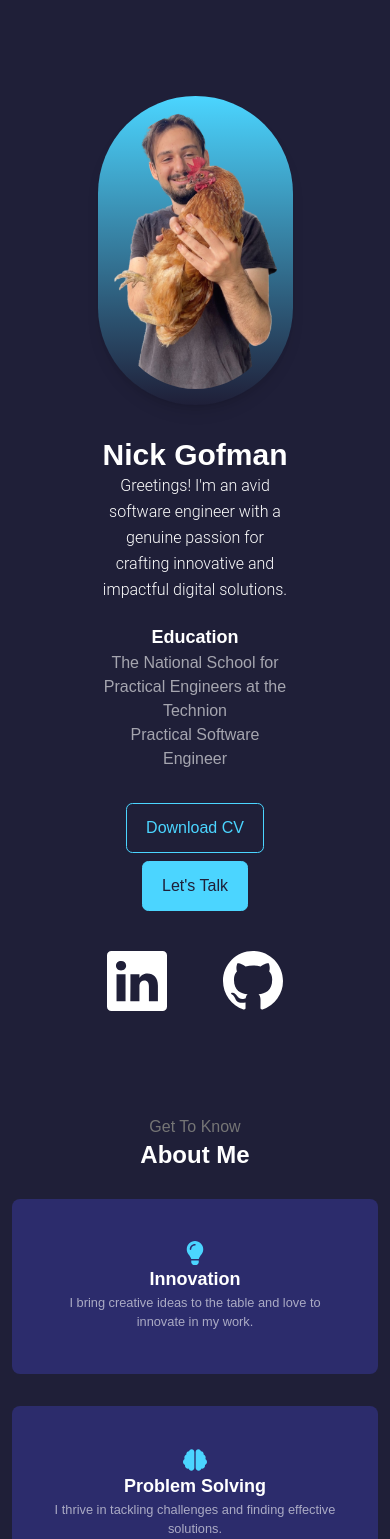
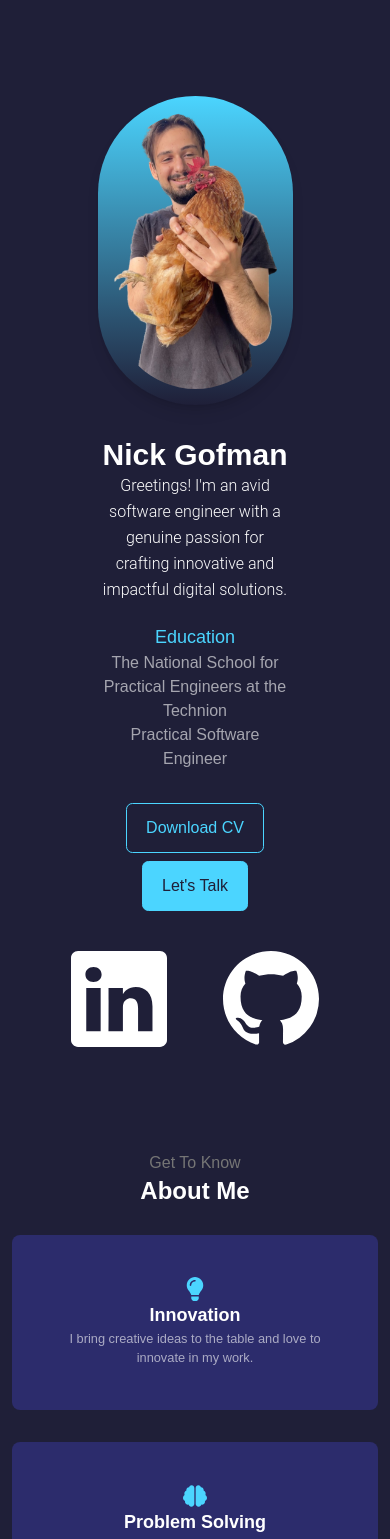
Before and after one commit to NickGofman/my-project, a React (Create React App) app: page / in a window 390 px wide. Shown: the top 1539 px of the page. Built offline with nearby package versions, Linux system fonts and the light colour scheme.

Commit message:
header- hover:scale-105 on the image, make all items be  in the center, make hover:text-color-primary on h5 and h6 education section

```diff
--- a/src/components/header/CTA.js
+++ b/src/components/header/CTA.js
@@ -15,19 +15,19 @@ function CTA() {
     <div
       className={`transition-transform ${
         socialsVisible ? 'translate-x--100 ' : 'translate-x-full opacity-0'
-      } duration-1000 transform`}
+      } duration-1000 transform `}
     >
       <div className="  flex items-center justify-center  mt-8 md:flex-row flex-col md:space-y-0 space-y-2  ">
         <a
           href={cvFile}
           download="NickGofman_Resume.pdf"
-          className="btn  m-0  text-color-primary hover:bg-color-white hover:text-color-bg  md:mr-4 transition-colors duration-300 ease-in-out p-4 rounded-md border-2"
+          className="btn  m-0  text-color-primary hover:bg-color-white hover:text-color-bg  md:mr-4 transition-colors duration-300 ease-in-out p-4 rounded-md border-2 hover:scale-105"
         >
           Download CV
         </a>
         <a
           href="#contact"
-          className="btn  m-0 bg-color-primary hover:bg-color-white hover:text-color-bg text-color-bg hover:--color-white transition-colors duration-300 ease-in-out p-4 rounded-md"
+          className="btn  m-0 bg-color-primary hover:bg-color-white hover:text-color-bg text-color-bg hover:--color-white transition-colors duration-300 ease-in-out p-4 rounded-md hover:scale-105"
         >
           Let's Talk
         </a>
--- a/src/components/header/Header.js
+++ b/src/components/header/Header.js
@@ -15,9 +15,9 @@ function Header() {
     }, 500); // Adjust the delay as needed
   }, []);
   return (
-    <header className="flex mt-8 mb-8 w-1/2 ml-10 mr-10 flex-col items-center ">
+    <header className="flex mt-8 mb-8 w-1/2 ml-10 mr-10 flex-col  ">
       <div className=" mt-8 ">
-        <div className="flex space-y-8 lg:space-y-0 md:space-y-0 flex-col md:flex-row  md:space-x-8 lg:flex-row  lg:space-x-8 items-center text-center">
+        <div className="flex space-y-8 lg:space-y-0 md:space-y-0 flex-col md:flex-row  md:space-x-8 lg:flex-row  lg:space-x-8 items-center text-center justify-center">
           <div
             className={`transition-transform ${
               socialsVisible ? 'translate-x-0' : '-translate-x-full opacity-0'
@@ -28,7 +28,7 @@ function Header() {
             alt="me"
             className={`transition-transform ${
               socialsVisible ? 'translate-x-0' : '-translate-x-full opacity-0'
-            } duration-1000 transform w-64 rounded-full shadow-lg mx-auto`}
+            } hover:scale-105 duration-1000 transform w-64 rounded-full shadow-lg mx-auto`}
             style={{
               background: 'linear-gradient(var(--color-primary), transparent)',
               borderRadius: '12rem 12rem  12rem  12rem ',
@@ -50,12 +50,12 @@ function Header() {
             </Typography>
 
             <div className="mt-5">
-              <h3 className="text-lg font-semibold">Education</h3>
+              <h3 className="text-lg text-color-primary">Education</h3>
 
-              <h6 className="text-color-light hover:text-color-primary">
+              <h6 className="text-color-light hover:text-color-white">
                 The National School for Practical Engineers at the Technion
               </h6>
-              <h5 className="text-color-light hover:text-color-primary">
+              <h5 className="text-color-light hover:text-color-white">
                 Practical Software Engineer
               </h5>
 
--- a/src/components/header/HeaderSocials.js
+++ b/src/components/header/HeaderSocials.js
@@ -9,14 +9,14 @@ function HeaderSocials() {
         target="_blank"
         rel="noopener noreferrer"
       >
-        <BsLinkedin className="lg:text-8xl text-6xl hover:text-color-primary " />
+        <BsLinkedin className="text-8xl duration-300 hover:scale-105 hover:text-color-primary " />
       </a>
       <a
         href="https://github.com/NickGofman"
         target="_blank"
         rel="noopener noreferrer"
       >
-        <BsGithub className="lg:text-8xl text-6xl hover:text-color-primary" />
+        <BsGithub className="text-8xl duration-300 hover:scale-105 hover:text-color-primary" />
       </a>
     </div>
   );
```
